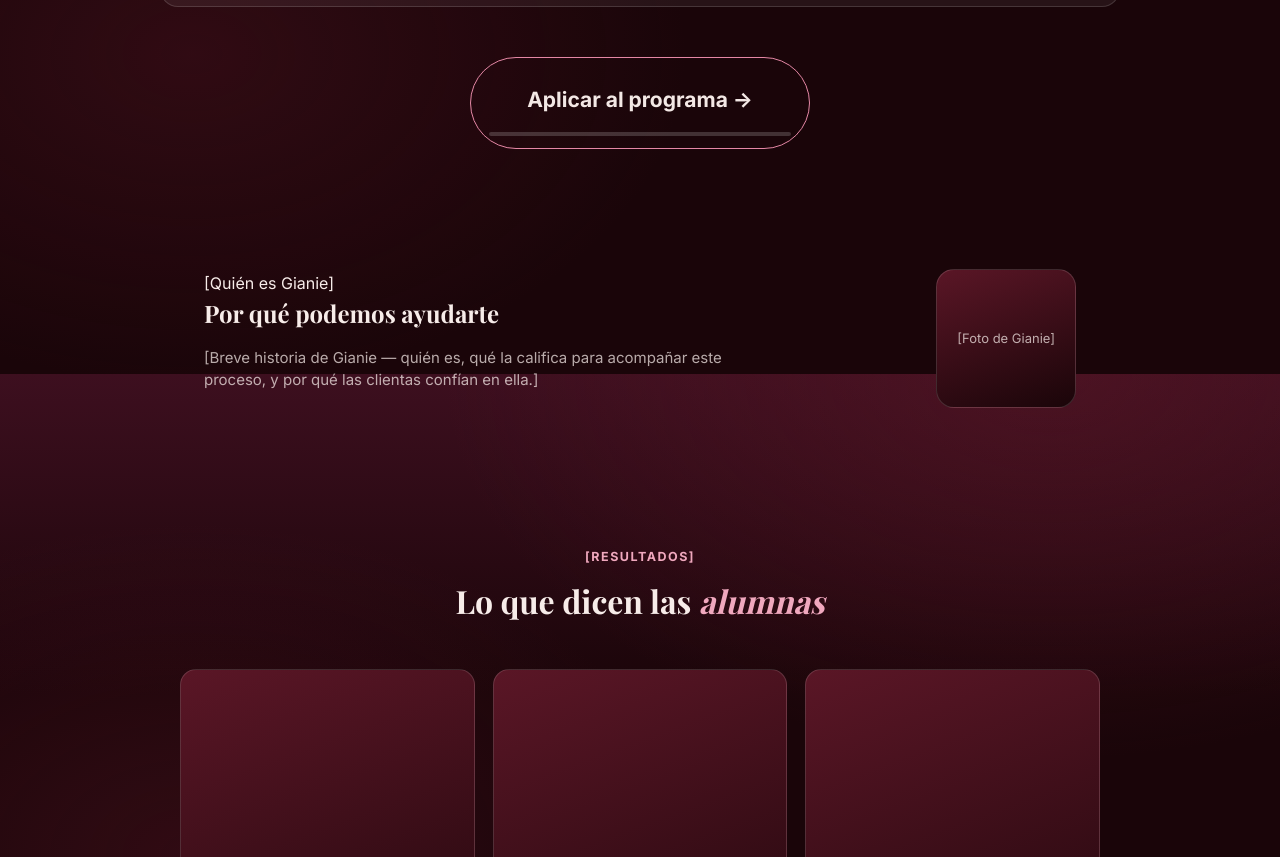
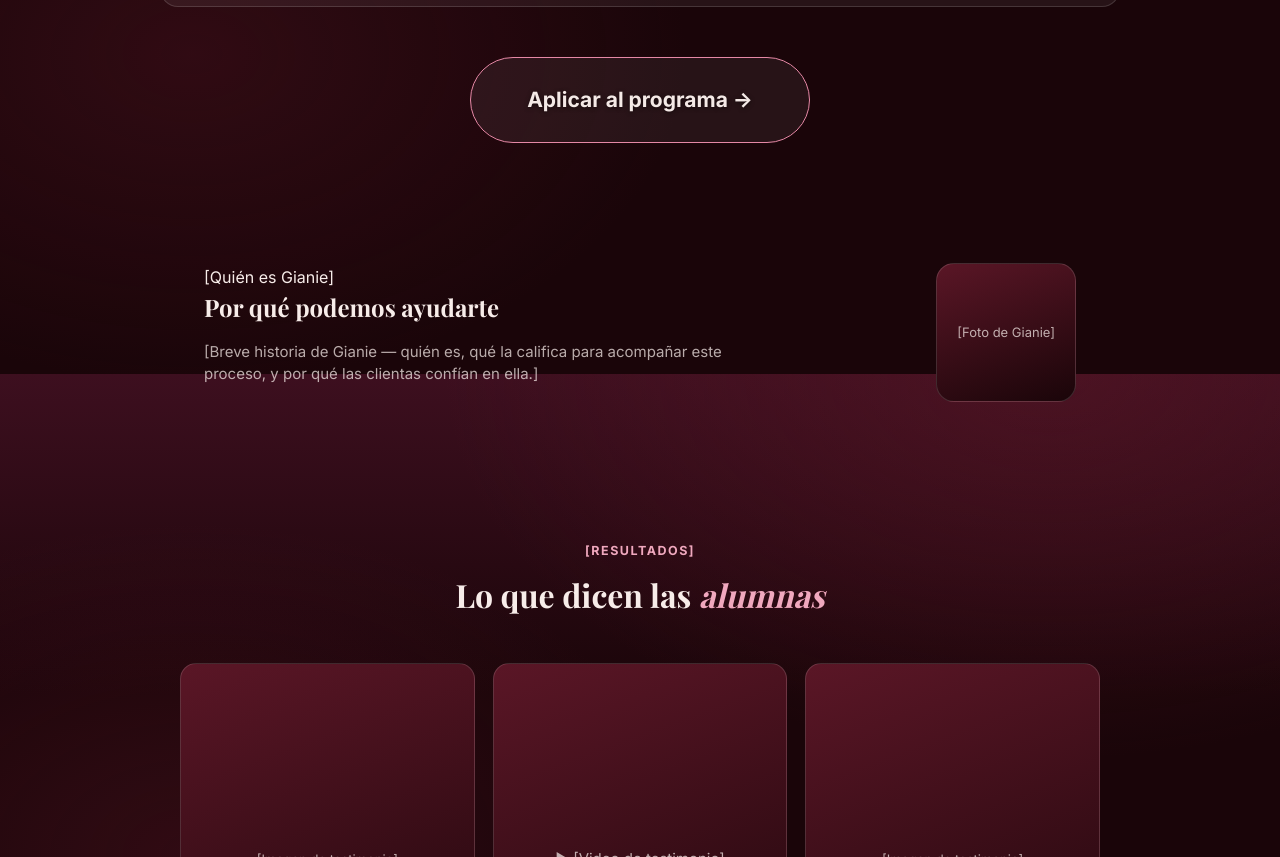
Before and after one commit to thomasaguero009-cyber/step-her-up, a plain HTML site: page index.html in a window 1280 px wide. Shown: the part 1226-2083 px from the top of the page. Drawn offline with nearby package versions, Linux system fonts and the light colour scheme; a web font is replaced by a local one.

Commit message:
El botón entero es la animación de carga, no una franja fina adentro
Se saca el track/barra chica y el relleno pasa a cubrir todo el
botón (izquierda a derecha), con text-shadow en el texto para que
se siga leyendo bien tanto sobre la parte rellena (rosa clara) como
sobre la parte todavía vacía (oscura).

Co-Authored-By: Claude Sonnet 5 <noreply@anthropic.com>

```diff
--- a/index.html
+++ b/index.html
@@ -51,31 +51,29 @@
   .btn-solid{ background:linear-gradient(90deg,var(--blush-2),var(--blush)); color:#2a0a13; border:none; box-shadow:0 10px 30px rgba(232,138,168,0.3); }
   .btn-solid:hover{ box-shadow:0 14px 36px rgba(232,138,168,0.45); }
 
-  /* ===== Botón "Aplicar al programa" — el texto nunca cambia; mientras el
-     VSL no llegó al punto de desbloqueo se ve apagado, con una barra de
-     progreso propia adentro del botón (no un contador de texto) que se va
-     llenando a medida que "avanza" el video, para que quede claro que hay
-     que seguir viendo para poder aplicar. ===== */
+  /* ===== Botón "Aplicar al programa" — el texto nunca cambia; el BOTÓN
+     ENTERO es la animación de carga: se va rellenando de color de
+     izquierda a derecha a medida que "avanza" el video (como una barra de
+     carga, pero es el botón mismo, no una franja chica adentro). Al
+     llegar al 100% queda igual al botón final ya desbloqueado. ===== */
   .btn-cta{
-    position:relative; overflow:hidden; padding:26px 56px 32px; font-size:21px;
-    background:transparent; border:1px solid var(--blush-2); color:var(--cream);
-    transition:opacity .3s ease, border-color .3s ease;
+    position:relative; overflow:hidden; padding:26px 56px; font-size:21px;
+    background:var(--card); border:1px solid var(--blush-2); color:var(--cream);
   }
-  .btn-cta .cta-label{ position:relative; z-index:2; }
-  .btn-cta .cta-fill-track{
-    position:absolute; left:18px; right:18px; bottom:12px; height:4px; border-radius:999px;
-    background:rgba(255,255,255,0.18); overflow:hidden; z-index:1;
+  .btn-cta .cta-label{ position:relative; z-index:2; text-shadow:0 1px 4px rgba(0,0,0,0.5); }
+  .btn-cta:not(.locked) .cta-label{ text-shadow:none; }
+  .btn-cta .cta-fill{
+    position:absolute; inset:0; width:0%; z-index:1;
+    background:linear-gradient(90deg,var(--blush-2),var(--blush));
   }
-  .btn-cta .cta-fill{ height:100%; width:0%; background:linear-gradient(90deg,var(--blush-2),var(--blush)); }
   .btn-cta.locked{ cursor:not-allowed; pointer-events:none; animation:cta-breathe 2.4s ease-in-out infinite; }
   .btn-cta:not(.locked){
-    background:linear-gradient(90deg,var(--blush-2),var(--blush)); color:#2a0a13; border-color:transparent;
-    box-shadow:0 10px 30px rgba(232,138,168,0.35); padding:26px 56px; animation:none;
+    color:#2a0a13; border-color:transparent; box-shadow:0 10px 30px rgba(232,138,168,0.35);
+    animation:none;
   }
-  .btn-cta:not(.locked) .cta-fill-track{ display:none; }
   .btn-cta:not(.locked):hover{ box-shadow:0 14px 36px rgba(232,138,168,0.5); }
   .btn-cta.just-unlocked{ animation:cta-pulse .7s ease; }
-  @keyframes cta-breathe{ 0%,100%{ opacity:1; } 50%{ opacity:0.78; } }
+  @keyframes cta-breathe{ 0%,100%{ opacity:1; } 50%{ opacity:0.85; } }
   @keyframes cta-pulse{
     0%{ transform:scale(1); box-shadow:0 10px 30px rgba(232,138,168,0.3); }
     45%{ transform:scale(1.07); box-shadow:0 0 0 14px rgba(240,168,190,0.22); }
@@ -244,7 +242,7 @@
     <div class="wrap" style="text-align:center;">
       <a class="btn btn-cta locked" id="applyBtn" href="#" aria-disabled="true">
         <span class="cta-label">Aplicar al programa →</span>
-        <span class="cta-fill-track"><span class="cta-fill" id="ctaFill"></span></span>
+        <span class="cta-fill" id="ctaFill"></span>
       </a>
     </div>
   </section>
```
